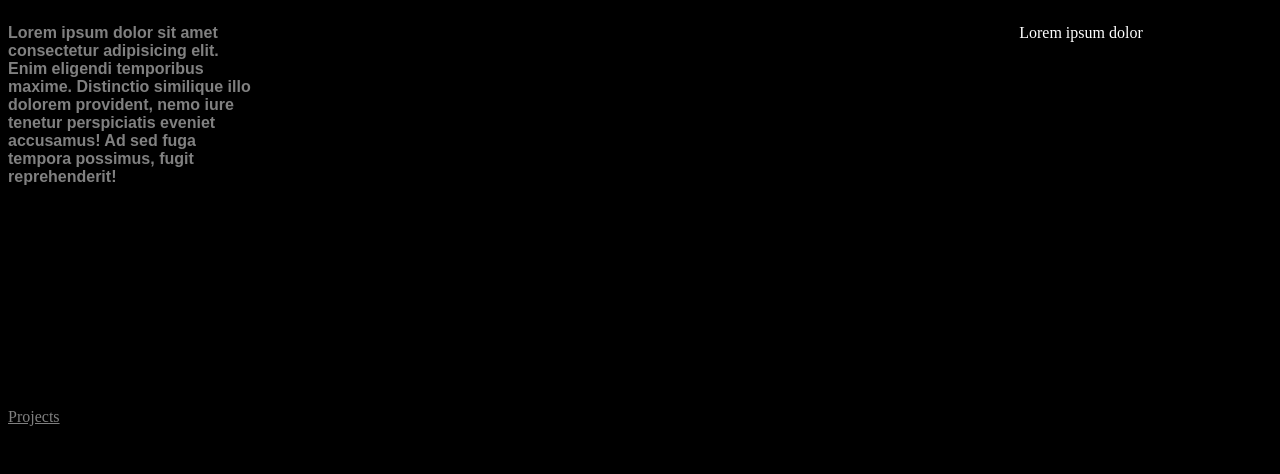
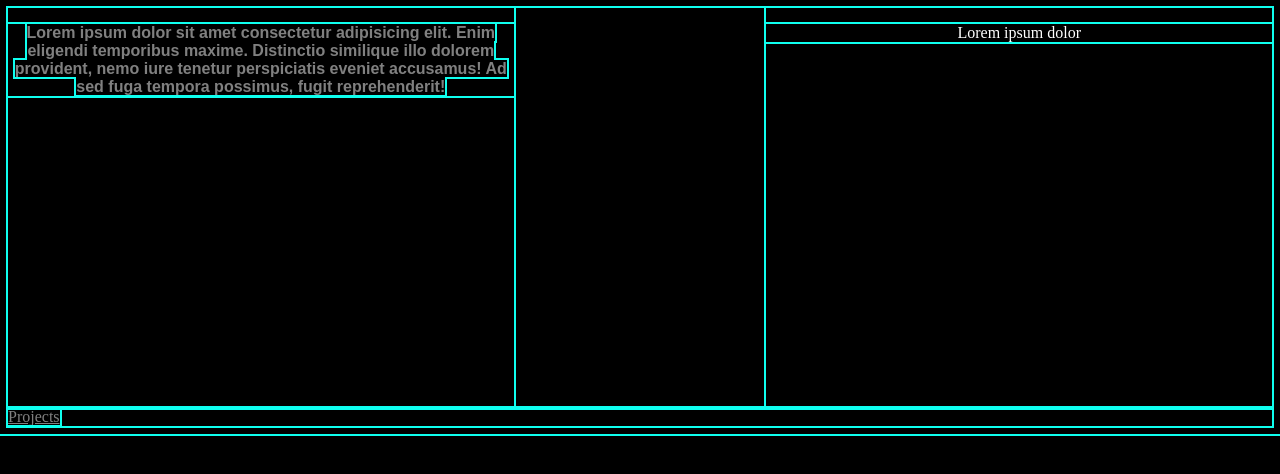
Before and after one commit to Azraelix316/Portfolio, a plain HTML site: page index.html in a window 1280 px wide. Drawn offline with Linux system fonts and the light colour scheme.

Commit message:
half and half

```diff
--- a/css/styles.css
+++ b/css/styles.css
@@ -2,7 +2,9 @@ html {
   color: white;
   background-color: black;
 }
-
+* {
+  outline: 2px solid #0FFFEF;
+}
 strong {
   color: grey;
   font-family:Sans-serif;
@@ -13,15 +15,17 @@ strong {
 }
 .floatleft {
     float:left;
-    width: 20%;
+    border: 10%;
+    text-align: center;
+    width: 40%;
     height: 400px;
 }
 
 .floatright {
 float: right;
-padding-left:5%;
+text-align:center;
     height: 400px;
-    width: 20%;
+    width: 40%;
 }
 a {
   color: grey;
```
